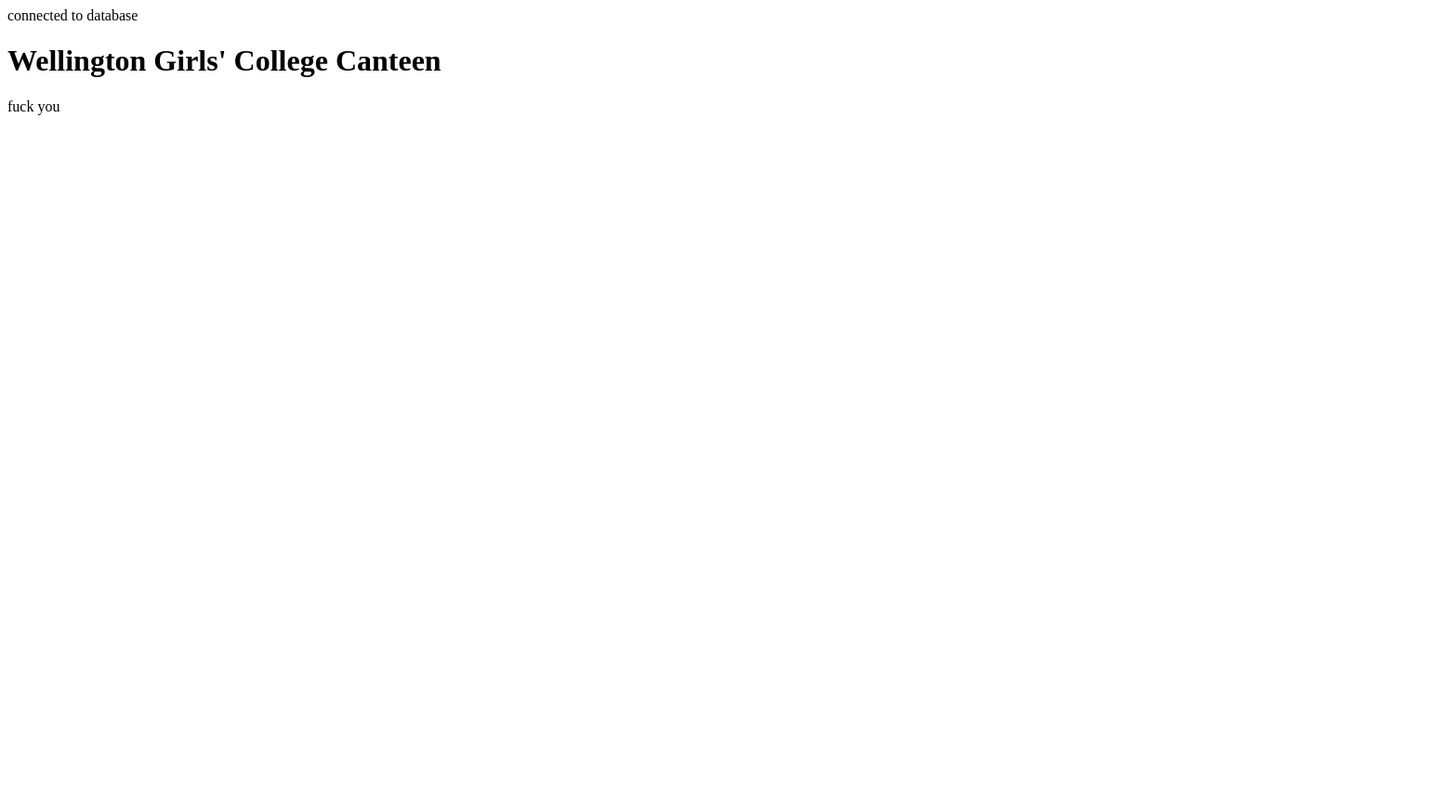
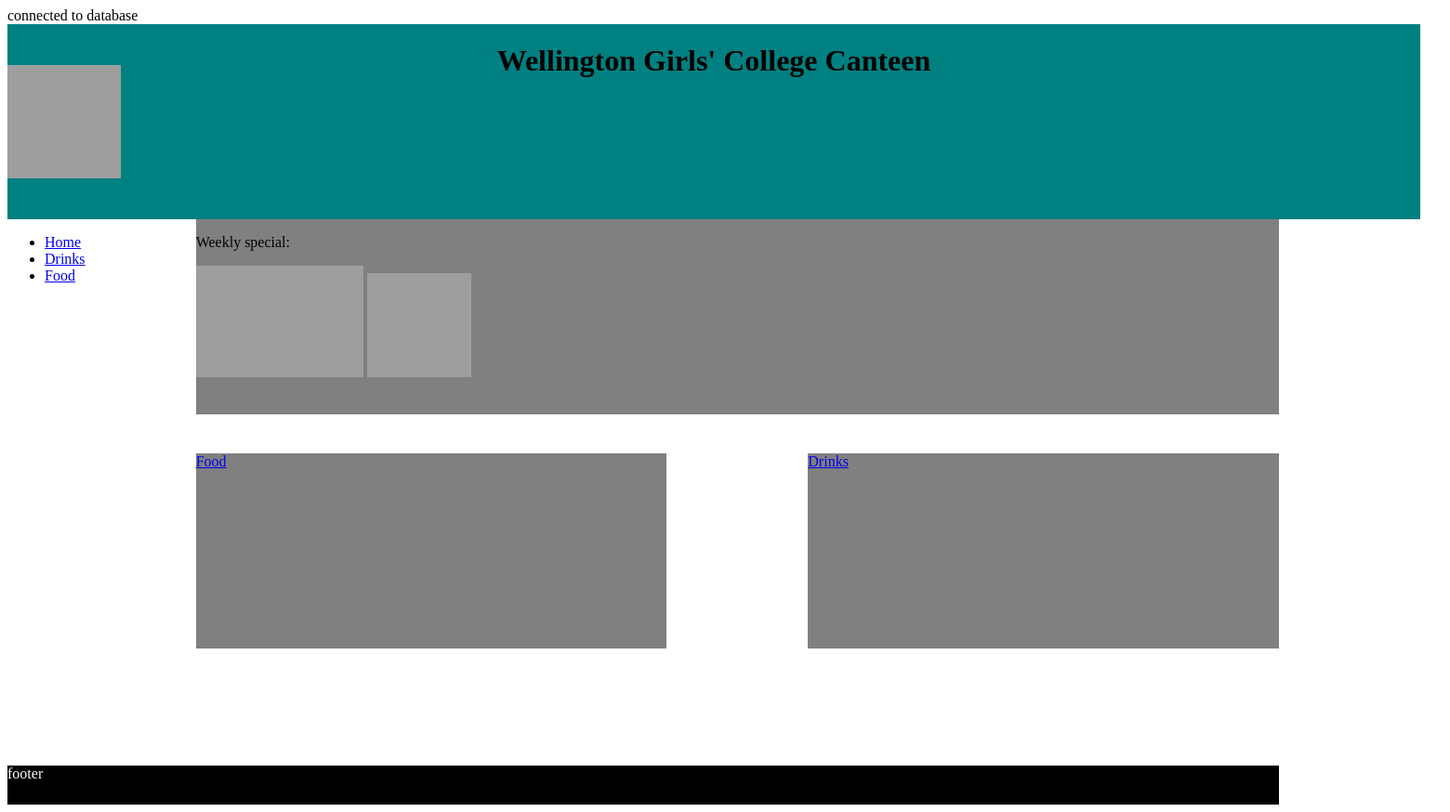
Before and after one commit to Phoebe-Williamson/Canteen, a PHP site: page /home.php in a window 1560 px wide. Shown: the whole page at 93% size. Before the commit the page ends 124 px from the top, so only its background shows below. Run offline with PHP 8.4, Linux system fonts and the light colour scheme; data that the repository does not hold is empty; grey boxes are pictures that could not be loaded.

Commit message:
addded alot
dont know how to explain tho

```diff
--- a/home.php
+++ b/home.php
@@ -1,11 +1,15 @@
 <?php
-/* Conetect to the database */
+/* Connect to the database */
 $dbcon = mysqli_connect("localhost", "williamsonph", "spicyhall22", "williamsonph_canteen");
 if($dbcon == NULL){
     echo "Failed to connect to MySQL:".mysqli_connect_error();
     die();}
 else {
     echo "connected to database";}
+
+
+$all_food_query = "SELECT SUM(food.food)from food where avalible = 'yes'";
+$all_food_result = mysqli_query($dbcon, $all_food_query);
 ?>
 <!DOCTYPE html>
 <!-- -->
@@ -14,22 +18,43 @@ else {
 <head>
     <meta charset="utf-8">
     <title>Home Page - WGC Canteen</title>
-        <link href="style.css" rel="stylesheet">
+    <link href="style.css" rel="stylesheet" type="text/css">
 </head>
 <body>
 <div class="grid">
     <div class="header">
         <h1>Wellington Girls' College Canteen</h1>
     </div>
-
+    <div class="logo">
+        <a href="home.php">
+            <img src="Images/wgclogo.png" width="121.5" height="121.5">
+        </a>
     </div>
-
-       <?php
-       Echo "fuck you";
-       ?>
-
-
-
+    <div class="nav">
+        <nav>
+            <ul>
+                <li> <a href="home.php"> Home </a> </li>
+                <li> <a href="drinks.php"> Drinks </a> </li>
+                <li> <a href="food.php"> Food </a> </li>
+            </ul>
+        </nav>
+    </div>
+    <div class="weeklyspecial">
+        <p>Weekly special:</p>
+        <img src="Images/Burger.jpg" width="180" height="120" alt="burger">
+        <img src="Images/Water.jpg" width="112.5" height="112.5">
+    </div>
+    <div class="food">
+        <nav>
+            <a href="food.php"> Food </a>
+        </nav>
+    </div>
+    <div class="drinks">
+        <a href="drinks.php"> Drinks </a>
+    </div>
+    <div class="footer">
+        footer
+    </div>
 </div>
 </body>
 </html>
--- a/style.css
+++ b/style.css
@@ -1,40 +1,99 @@
 /* CSS Style Sheet */
 
-.grid {
-    width: 1080px;
+.grid{
+    width: 1520px;
+    height: 840px;
     /* Declare the grid container */
     display: grid;
-    grid-template-columns: 23.3333333333% 10% 23.3333333333% 10% 23.3333333333% 10%;
-    grid-template-rows: 25% 37.5% 37.5%;
+    grid-template-columns: 13.3333333333%  10% 23.3333333333% 10% 23.3333333333% 10% 10%;
+    grid-template-rows: 25% 25% 5% 25% 15% 5%;
+    border-color: black;
+    border-width: 30px;
 }
 
+/* grid sections for all pages */
 .header{
+    text-align: center;
     grid-column-start: 1;
-    grid-column-end: 7;
+    grid-column-end: 8;
     grid-row-start: 1;
     grid-row-end: 2;
+    background-color: teal;
 }
-.navigation{
+.logo{
+    grid-column-start: 1;
+    grid-column-end: 2;
+    grid-row-start: 1;
+    grid-row-end: 2;
+    align-content: center;
+}
+.nav{
     grid-column-start: 1;
     grid-column-end: 2;
     grid-row-start: 2;
     grid-row-end: 5;
 }
+.footer{
+    color: white;
+    background-color: black;
+    grid-column-start: 1;
+    grid-column-end: 7;
+    grid-row-start: 6;
+    grid-row-end: 8;
+}
+
+
+/* Home page grid */
 .weeklyspecial{
-    grid-column-start: 3;
-    grid-column-end: 5;
+    grid-column-start: 2;
+    grid-column-end: 7;
     grid-row-start: 2;
     grid-row-end: 3;
+    background-color: grey;
 }
 .food{
-    grid-column-start: 3;
+    grid-column-start: 2;
     grid-column-end: 4;
-    grid-row-start: 3;
-    grid-row-end: 4;
+    grid-row-start: 4;
+    grid-row-end: 5;
+    background-color: grey;
 }
 .drinks{
     grid-column-start: 5;
-    grid-column-end: 6;
+    grid-column-end: 7;
+    grid-row-start: 4;
+    grid-row-end: 5;
+    background-color: grey;
+}
+
+/* drinks page grid */
+.drink1 {
+    grid-column-start: 2;
+    grid-column-end: 4;
     grid-row-start: 2;
+    grid-row-end: 3;
+    background-color: grey;
+}
+.drink2 {
+    grid-column-start: 5;
+    grid-column-end: 7;
+    grid-row-start: 2;
+    grid-row-end: 3;
+    background-color: grey;
+}
+.drink3 {
+    grid-column-start: 2;
+    grid-column-end: 4;
+    grid-row-start: 4;
     grid-row-end: 5;
+    background-color: grey;
 }
+.drink4 {
+    grid-column-start: 5;
+    grid-column-end: 7;
+    grid-row-start: 4;
+    grid-row-end: 5;
+    background-color: grey;
+}
+
+/* food page grid*/
```
Also changed, not shown: drinks.php (+27 -4 lines), food.php (+24 -4 lines). Lines whose indentation alone changed are shown as unchanged.
